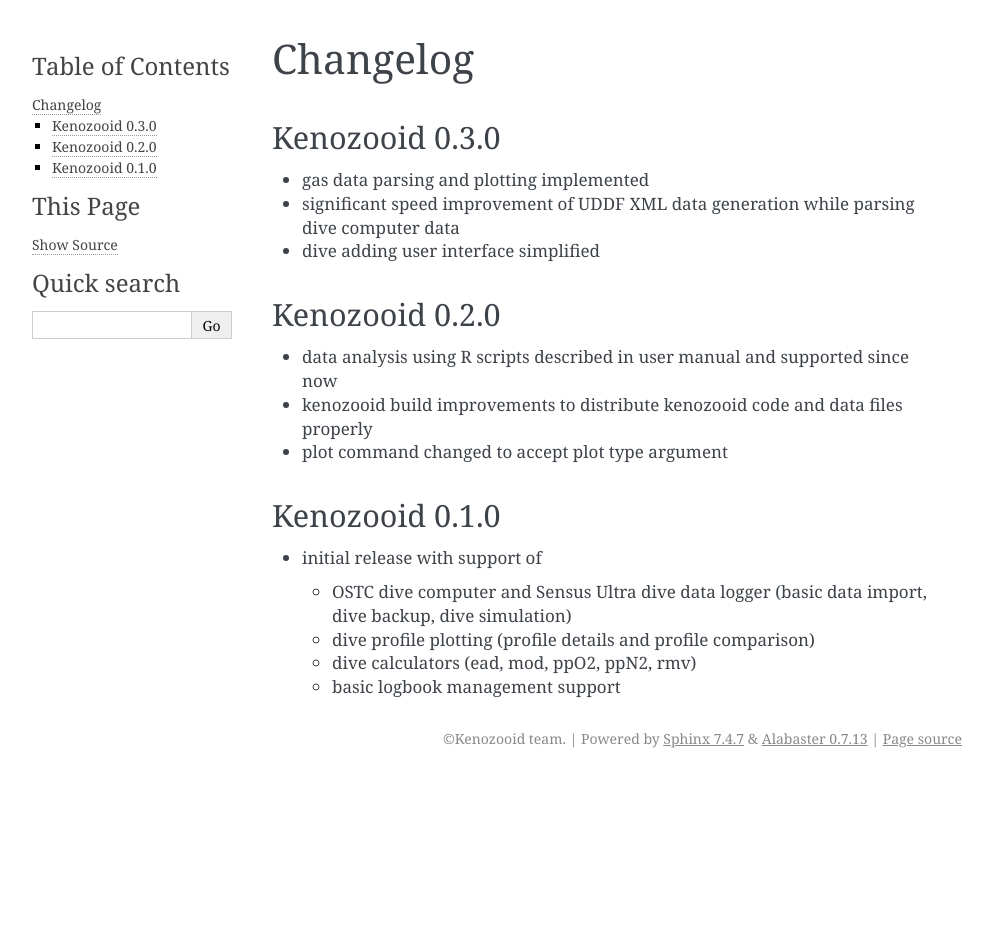
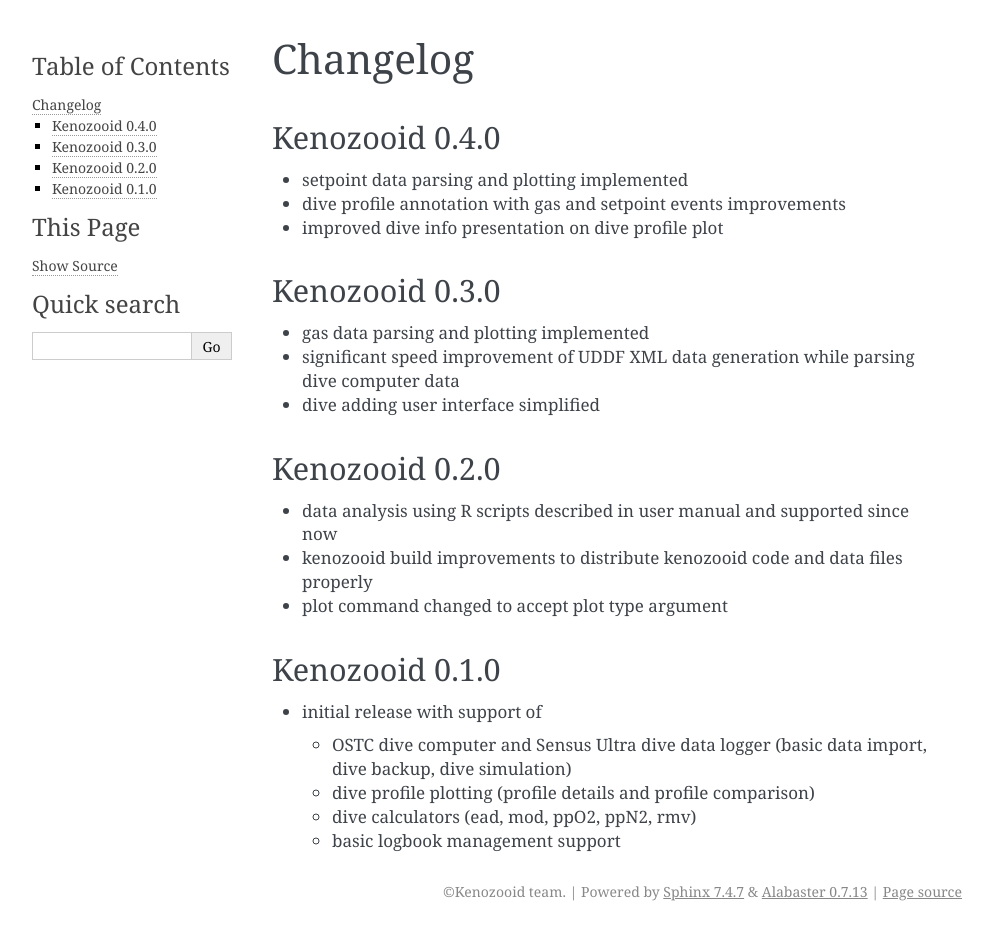
Before and after one commit to gitGNU/gnu_kenozooid, a Sphinx documentation site: the page built from doc/user/changelog.rst, in a window 1280 px wide. Shown: the whole page, without its empty margins (148-1141 px from the left). Built offline with Sphinx 7.4.7, drawn with Linux system fonts in a browser that asks for light colours; before the commit the page ends 900 px from its top, so only the background shows below that.

Commit message:
- bumped version to 0.4.0 - changelog updates for ver. 0.4.0 - documentation updates

```diff
--- a/doc/homepage/index.html
+++ b/doc/homepage/index.html
@@ -3,10 +3,10 @@
 <head>
 <meta http-equiv="Content-Type" content="text/html; charset=iso-8859-1"/>
 <meta name="robots" content= "ALL"/>
-<meta name="description" content= "Kenozooid 0.3.0"/>
+<meta name="description" content= "Kenozooid 0.4.0"/>
 <meta name="keywords" content=""/>
 <link rel="shortcut icon" href="favicon.ico"/>
-<title>Kenozooid 0.3.0</title>
+<title>Kenozooid 0.4.0</title>
 <link rel="stylesheet" type="text/css" href="style.css" media="screen"/>
 <link rel="stylesheet" type="text/css" href="kenozooid.css" media="screen"/>
 <link rel="icon" type="image/png" href="penguin.png"/>
--- a/doc/user/changelog.rst
+++ b/doc/user/changelog.rst
@@ -1,5 +1,11 @@
 Changelog
 =========
+
+Kenozooid 0.4.0
+---------------
+- setpoint data parsing and plotting implemented
+- dive profile annotation with gas and setpoint events improvements
+- improved dive info presentation on dive profile plot
 
 Kenozooid 0.3.0
 ---------------
--- a/kenozooid/__init__.py
+++ b/kenozooid/__init__.py
@@ -22,6 +22,6 @@
 computers.
 """
 
-__version__ = '0.3.0'
+__version__ = '0.4.0'
 
 # vim: sw=4:et:ai
```
Also changed, not shown: doc/user/dive-2011-06-26.png, 1 other file.
